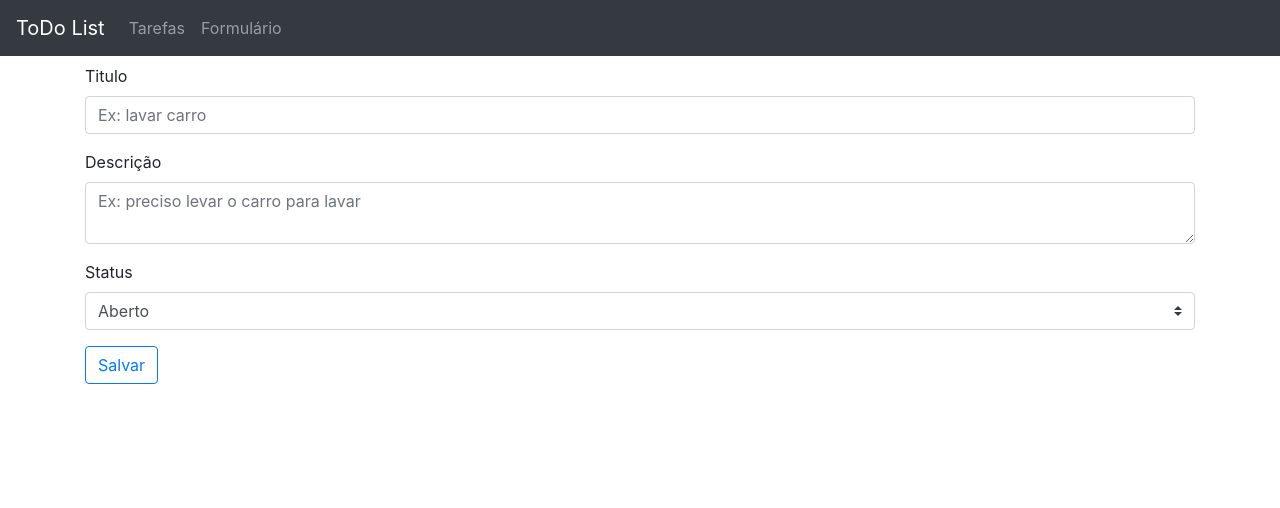
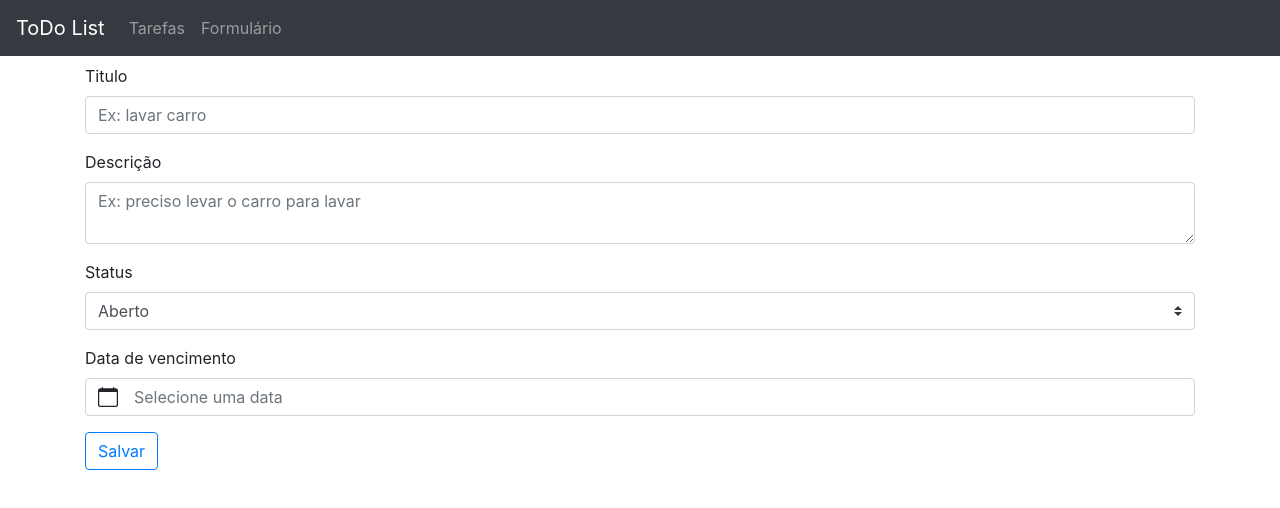
Before and after one commit to thuanny21/todolist, a Vue app: page /form in a window 1280 px wide. Shown: the top 508 px of the page. Built offline with nearby package versions, Linux system fonts and the light colour scheme.

Commit message:
função data

```diff
--- a/db.json
+++ b/db.json
@@ -29,6 +29,20 @@
       "description": "teste 3",
       "status": 2,
       "id": 5
+    },
+    {
+      "subject": "teste 5",
+      "description": "teste 5",
+      "status": 1,
+      "dateOverdue": "",
+      "id": 6
+    },
+    {
+      "subject": "teste 6",
+      "description": "teste 6",
+      "status": 1,
+      "dateOverdue": "2022-01-28",
+      "id": 7
     }
   ]
 }
--- a/src/views/Form.vue
+++ b/src/views/Form.vue
@@ -46,6 +46,21 @@
         </b-form-select>
       </b-form-group>
 
+      <b-form-group
+        label="Data de vencimento"
+        label-for="dateOverdue"
+      >
+
+      <b-form-datepicker
+        id="dateOverdue"
+        v-model="form.dateOverdue"
+        label-no-date-selected="Selecione uma data"
+
+      >
+      </b-form-datepicker>
+
+      </b-form-group>
+
       <b-button
         type="submit"
         variant="outline-primary"
@@ -71,7 +86,8 @@ export default {
       form: {
         subject: "",
         description: "",
-        status: Status.OPEN
+        status: Status.OPEN,
+        dateOverdue: ""
       },
       methodSave: "new",
       optionsList: [
--- a/src/views/List.vue
+++ b/src/views/List.vue
@@ -40,7 +40,17 @@
     </template>
     <template v-else>
       <div v-for="(task) in tasks" :key="task.id">
-        <b-card :title="task.subject" class="mb-2" :class="{ 'finished-task': isFinished(task) }">
+        <b-card
+          class="mb-2"
+          :class="{ 'finished-task': isFinished(task) }">
+
+          <div class="d-flex justify-content-between">
+          <b-card-title> {{ task.subject }} </b-card-title>
+          <span>
+            <b-badge> {{ overduePresenter(task.dateOverdue) }} </b-badge>
+          </span>
+          </div>
+
           <b-card-text>{{ task.description }}</b-card-text>
           <b-button variant="outline-secondary" class="mr-2" @click="updateStatus(task.id, status.FINISHED)">Concluir</b-button>
           <b-button variant="outline-secondary" class="mr-2" @click="updateStatus(task.id, status.ARCHIVED)">Arquivar</b-button>
@@ -152,6 +162,13 @@ export default {
           this.status.FINISHED,
         ]
       }).get();
+    },
+
+    overduePresenter(dateOverdue) {
+      if(!dateOverdue) {
+        return;
+      }
+      return dateOverdue.split('-').reverse().join('/')
     }
   },
 
```
